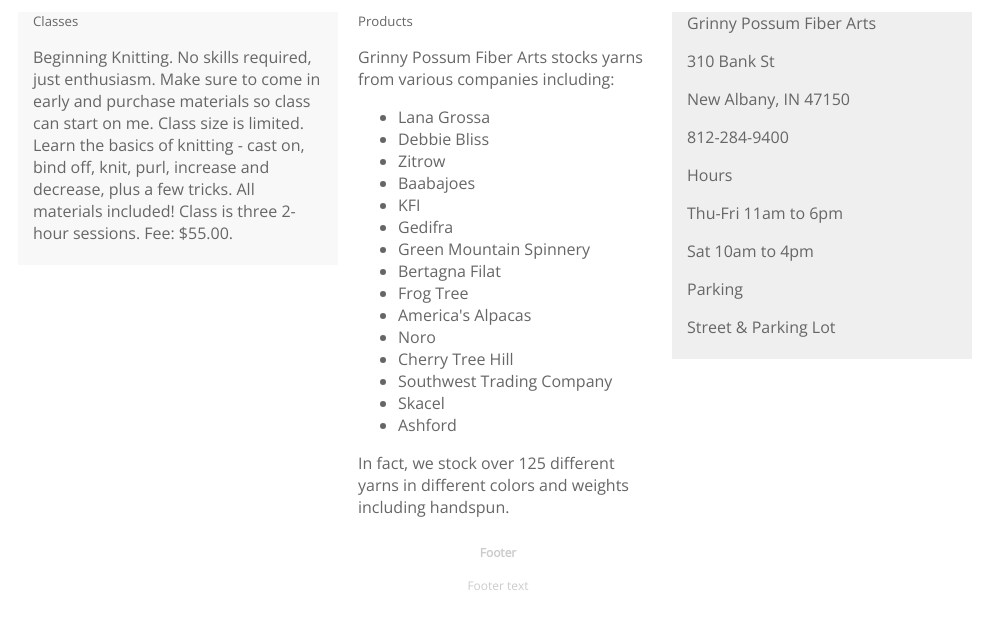
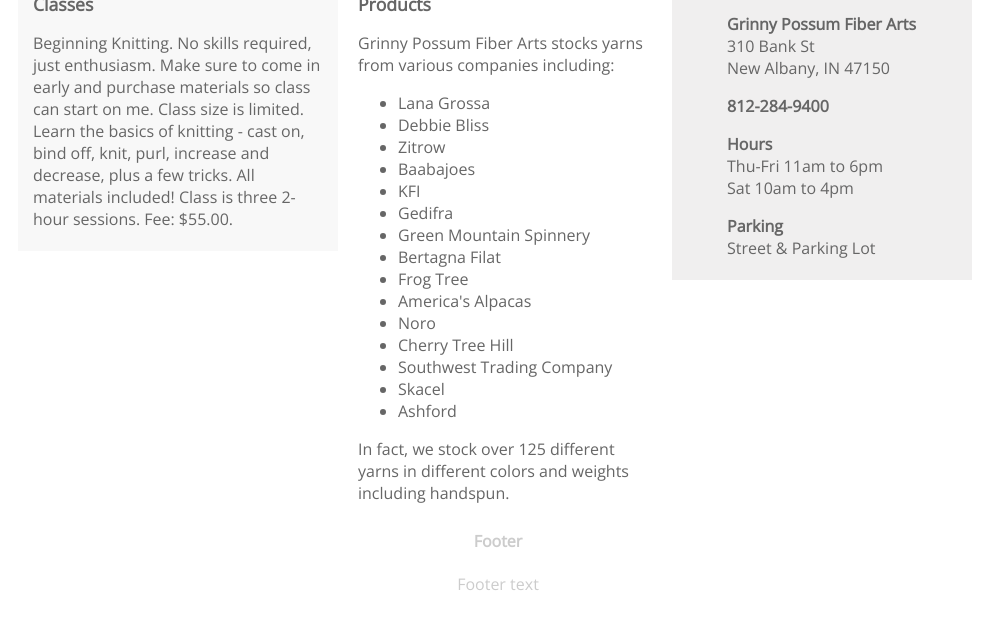
Before and after one commit to AJenkins1001/My_First_Repository, a plain HTML site: page about.html in a window 1280 px wide. Shown: the part 171-807 px from the top of the page, without its empty margins (142-1145 px from the left). Drawn offline with nearby package versions, Linux system fonts and the light colour scheme.

Commit message:
css update

```diff
--- a/about.html
+++ b/about.html
@@ -3,14 +3,16 @@
 <head>
   <meta charset="utf-8">
   <title>Grinny Possum Fabric Art</title>
-  <div id="pagewrap">
+
     <link rel="stylesheet" href="css/normalize.css">
     <link rel="stylesheet" href="css/main.css">
     <link rel="stylesheet" href="css/responsive.css">
 </head>
-
+<body>
+  <div id="pagewrap">
 <header>
     <h1>Grinny Possum Fiber Art</h1>
+    <div id="main-menu">
     <nav>
       <ul>
         <li><a href="index.html" class="selected">Home</a></li>
@@ -18,6 +20,7 @@
         <li><a href="contact.html">Contact</a></li>
       </ul>
     </nav>
+  </div>
 </header>
 
 <section id="content">
@@ -50,25 +53,38 @@
 
   <aside id="sidebar">
 
-    <h3>Grinny Possum Fiber Arts</h3>
-    <p>310 Bank St</p>
-    <p>New Albany, IN 47150</p>
+    <ul style="list-style-type:none">
+      <li><b>Grinny Possum Fiber Arts</b></li>
+      <li>310 Bank St</li>
+      <li>New Albany, IN 47150</li>
+    </ul>
 
-    <p>812-284-9400</p>
+    <ul style="list-style-type:none">
+      <li><b>812-284-9400</b></li>
+     </ul>
 
-    <p>Hours</p>
-    <p>Thu-Fri 11am to 6pm</p><p>Sat 10am to 4pm<p>
+    <ul style="list-style-type:none">
+      <li><b>Hours</b></li>
+      <li>Thu-Fri 11am to 6pm</li>
+      <li>Sat 10am to 4pm</li>
+    </ul>
 
-    <p>Parking</p>
-    <p>Street & Parking Lot</p>
+    <ul style="list-style-type:none">
+      <li><b>Parking</b></li>
+      <li>Street & Parking Lot</li>
+    </ul>
+
+
 
   </aside>
 
-</html>
+
+
 
 <footer>
   <h4>Footer</h4>
   <p>Footer text</p>
 </footer>
-
 </div>
+</body>
+</html>
--- a/css/main.css
+++ b/css/main.css
@@ -10,13 +10,14 @@
 ******************************************/
 
 h2 {
-  font-size: 2em;
+  font-size: 1.75em;
   margin: -5px 0 0em;
-  font-weight: normal;
+  font-weight: bold;
+
 }
 
 h3 {
-  font-size: 1em;
+  font-size: 1.25em;
   margin: -5px 0 0em;
   font-weight: normal;
 }
@@ -36,15 +37,15 @@
   list-style: none;
   margin: 0 10px;
   padding: 0;
+  font-size: 1em;
 }
 
-nav li {
-  display: inline-block;
+nav li {  display: inline-block;
 }
 
 
 nav a {
-  font-weight: 800;
+  font-weight: 700;
   padding: 15px 10px;
 }
 
@@ -53,7 +54,7 @@
 ******************************************/
 
 footer {
-  font-size: 0.75em;
+  font-size: 1em;
   text-align: center;
   clear: both;
   padding-top: 50px;
--- a/css/normalize.css
+++ b/css/normalize.css
@@ -41,7 +41,7 @@
 }
 
 h1 {
-    font-size: 2em;
+    font-size: 3em;
     margin: 0.67em 0;
 }
 
@@ -51,7 +51,7 @@
 }
 
 h3 {
-    font-size: 1.17em;
+    font-size: 1.5em;
     margin: 1em 0;
 }
 
--- a/css/responsive.css
+++ b/css/responsive.css
@@ -1,8 +1,8 @@
-@media screen and (min-width:480px){{width:50%;float:left;}
+@media screen and (min-width:480px){{width:50%;float:left;;font-size:1.25em;}
 {float:left;margin:0 5% 80px 0;}
 }
-@media screen and (min-width:660px){nav{background:none;font-size:1.125em;margin-right:5%;text-align:center;}
-h1{font-size:2.5em;}
-h2{font-size:0.825em;margin-bottom:10px;}
+@media screen and (min-width:660px){nav{background:none;font-size:1.25em;margin-right:5%;text-align:center;}
+h1{font-size:2em;}
+h2{font-size:1.1em;margin-bottom:10px;}
 header{border-bottom:5px margin-bottom:50px;}
 }
```
Also changed, not shown: contact.html (+28 -12 lines), index.html (+19 -8 lines).
